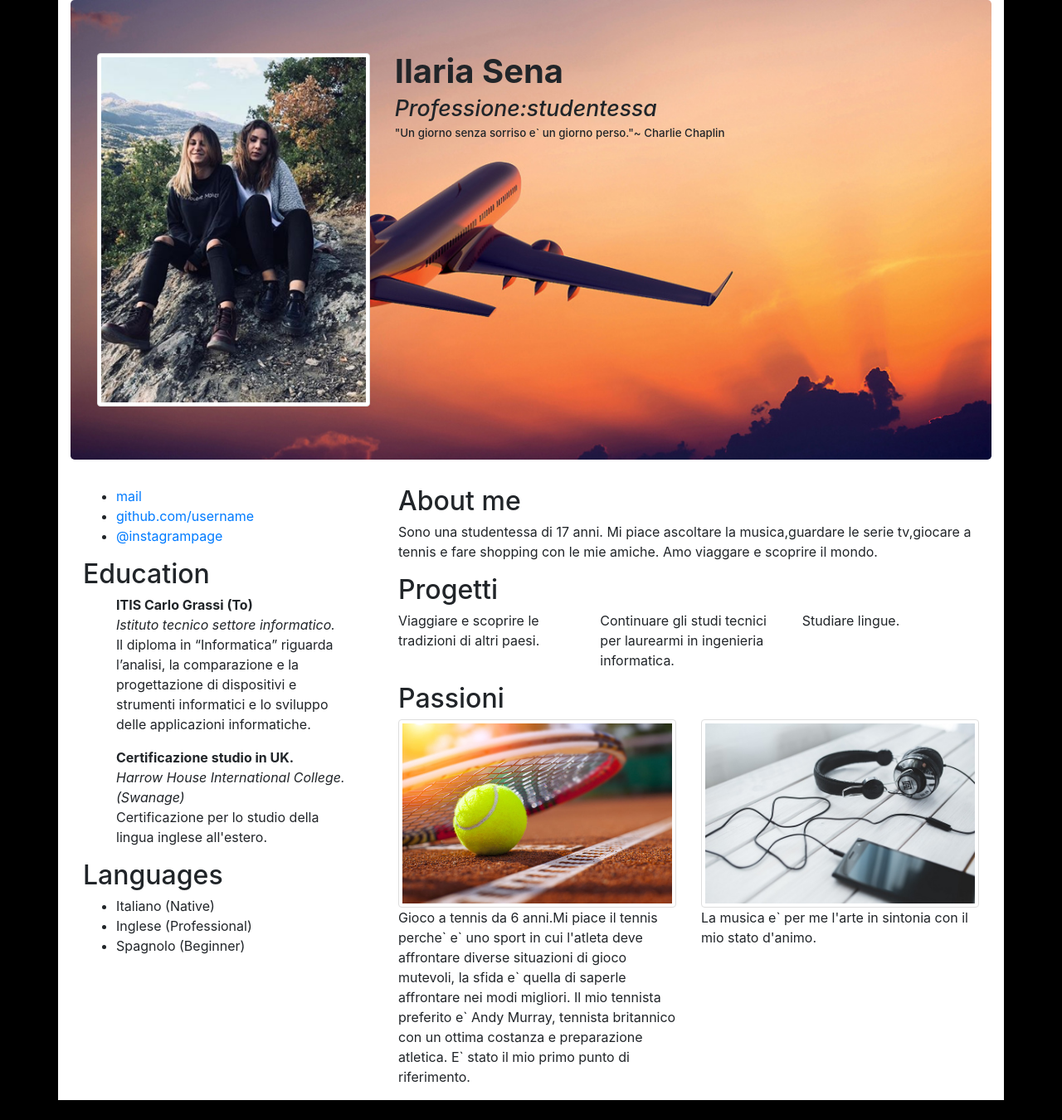
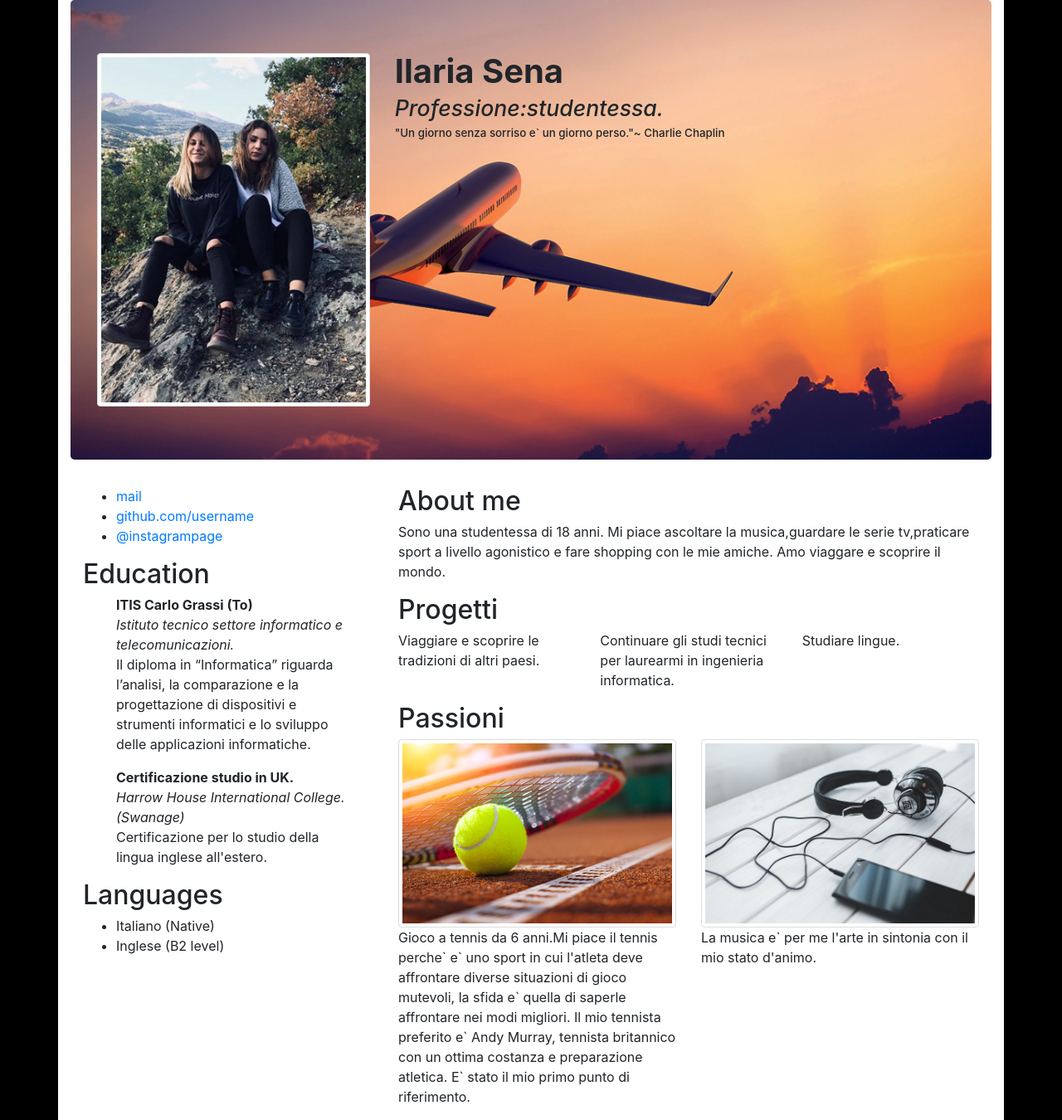
Before and after one commit to CodeLikeAGirlVFIT/201804ivrea, a plain HTML site: page IlariaSena/index.html in a window 1280 px wide. Shown: the whole page at 83% size. Before the commit the page ends 1326 px from the top, so only its background shows below. Drawn offline with Linux system fonts and the light colour scheme.

Commit message:
Update index.html

```diff
--- a/IlariaSena/index.html
+++ b/IlariaSena/index.html
@@ -56,7 +56,7 @@ Il contenuto della pagina
                 </div>
                 <div class="col-sm-8">
                   <h1 >Ilaria Sena</h1>
-                  <h3 >Professione:studentessa</h3>
+                  <h3 >Professione:studentessa.</h3>
                   <h4>"Un giorno senza sorriso e` un giorno perso."~ Charlie Chaplin</h4>
 
 
@@ -105,7 +105,7 @@ Il contenuto della pagina
                   <!-- Elemento 1-->
                   <ul class="education">
                       <li class="nomeed">ITIS Carlo Grassi (To)</li>
-                      <li class="doveed">Istituto tecnico settore informatico.</li>
+                      <li class="doveed">Istituto tecnico settore informatico e telecomunicazioni.</li>
                       <li class="descrizioneed">Il diploma in “Informatica” riguarda l’analisi, la comparazione e la progettazione di dispositivi e strumenti informatici e lo sviluppo delle applicazioni informatiche.
 </li>
                   </ul>
@@ -130,8 +130,7 @@ Il contenuto della pagina
                   <h2 class="section-title">Languages</h2>
                   <ul class="lingueli">
                       <li>Italiano <span class="lang-desc">(Native)</span></li>
-                      <li>Inglese <span class="lang-desc">(Professional)</span></li>
-                      <li>Spagnolo <span class="lang-desc">(Beginner)</span></li>
+                      <li>Inglese <span class="lang-desc">(B2 level)</span></li>
                   </ul>
               </div>
 
@@ -152,7 +151,7 @@ Il contenuto della pagina
               <section class="section summary-section">
                   <h2 class="section-title">About me</h2>
                   <div class="summary">
-                      <p> Sono una studentessa di 17 anni. Mi piace ascoltare la musica,guardare le serie tv,giocare a tennis e fare shopping con le mie amiche.
+                      <p> Sono una studentessa di 18 anni. Mi piace ascoltare la musica,guardare le serie tv,praticare sport a livello agonistico e fare shopping con le mie amiche.
                       Amo viaggare e scoprire il mondo.</p>
                   </div>
               </section>
```
